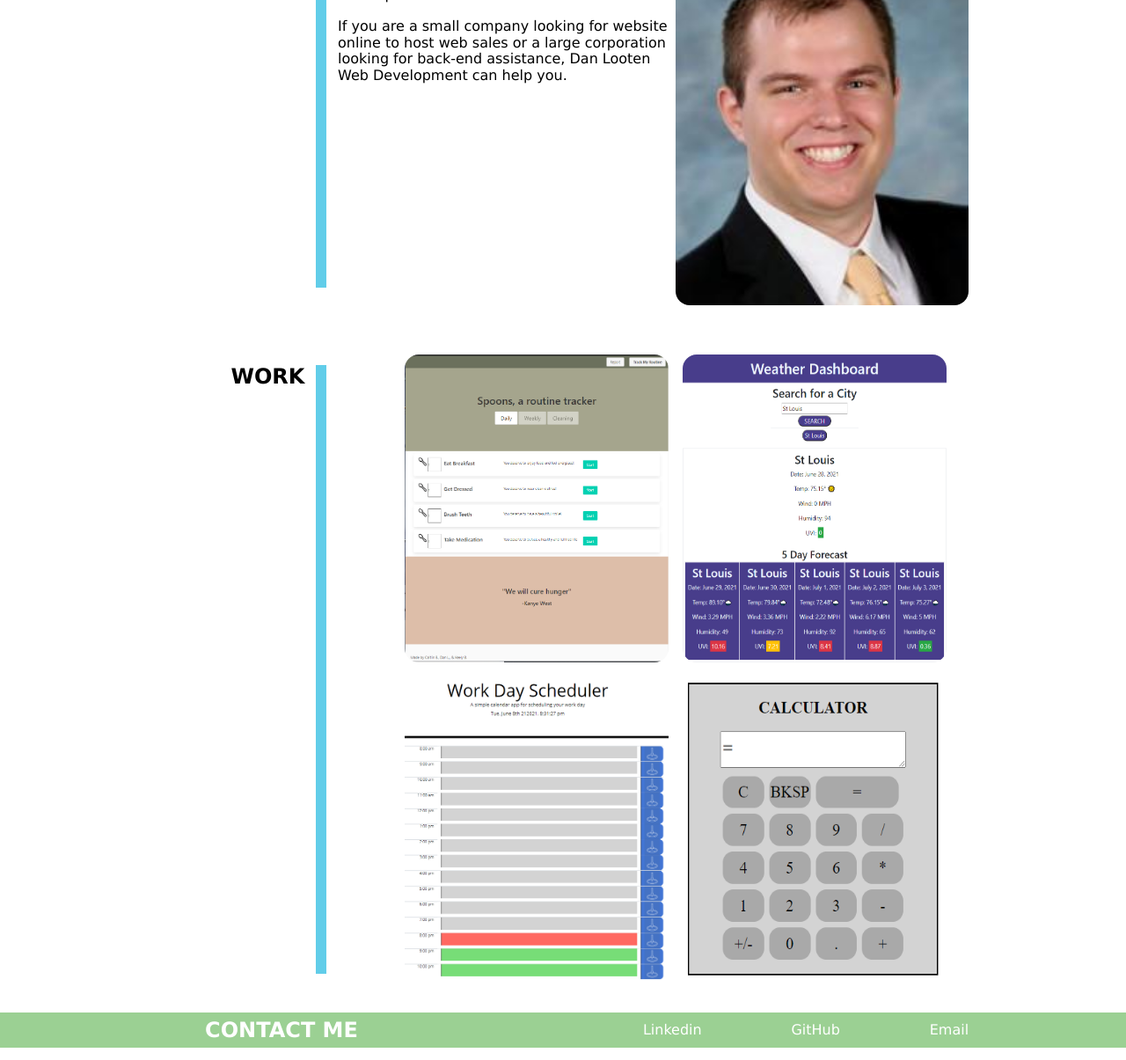
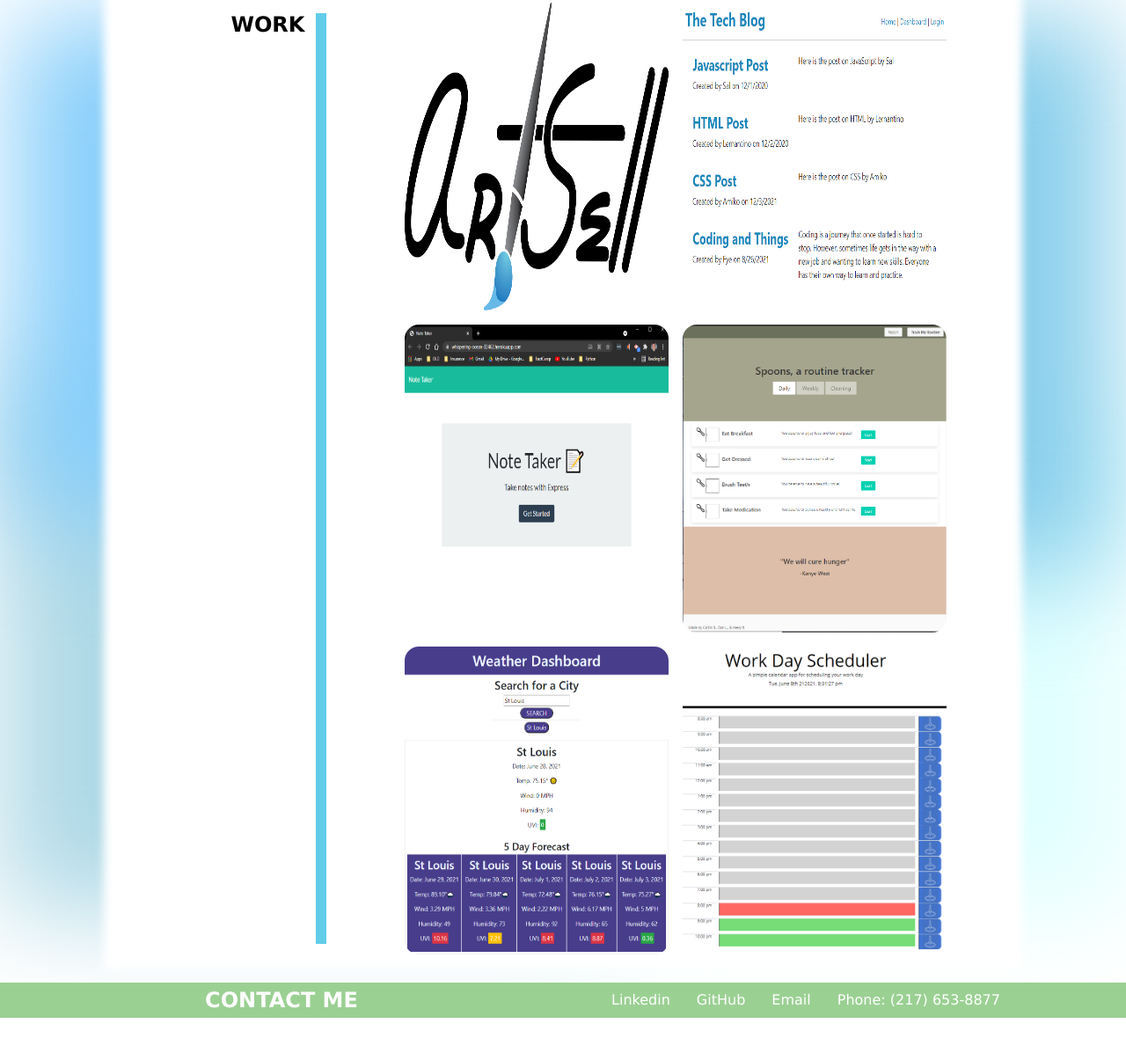
Before and after one commit to D-Loot/Portfolio, a plain HTML site: page index.html in a window 1280 px wide. Shown: the part 542-1747 px from the top of the page at 88% size. After the commit the page ends 1713 px from the top, so only its background shows below. Drawn offline with nearby package versions, Linux system fonts and the light colour scheme.

Commit message:
Added new project cards, removed image slider,  and added background effect

```diff
--- a/index.html
+++ b/index.html
@@ -27,13 +27,32 @@
     <!-- A container consisting of images that will cycle if certain buttons are pushed.
     REF: https://jqueryui.com/position/#cycler
     REF: IMAGES from http://nvidia-research-mingyuliu.com/gaugan/ -->
-    <div id="container">
+    <!-- <div id="container">
         <img class="imgCycler" src="./assets/images/fake flowers.png" width="50" height="307" alt="flowers">
         <img class="imgCycler" src="./assets/images/fake riverside.png" width="512" height="307" alt="riverside">
         <img class="imgCycler" src="./assets/images/fake coastline3.png" width="512" height="307" alt="coastline3">
       <div id="previous">&lt;</div>
       <div id="next">&gt;</div>
+      </div> -->
+      <div id="fourColor">
+          <p class="color-rectangle" id="topLeft1"></p>
+          <p class="color-rectangle" id="topRight1"></p>
+          <p class="color-rectangle" id="bottomLeft1"></p>
+          <p class="color-rectangle" id="bottomCenter1"></p>
+          <p class="color-rectangle" id="bottomRight1"></p>
+          <!-- <h1 id="logo">Dan Looten Web Development</h1> -->
+
+          <section id="about-me logo" class="content-grid grid-area-1">
+            <h2>ABOUT ME</h2>
+            <p>Dan Looten Web Development offers expertise in both front-end and back-end web development. <br> <br>
+                If you are a small company looking for website online to host web sales or a large corporation <br>
+                looking for back-end assistance, Dan Looten Web Development can help you.</p>
+
+            <img src="./assets/images/cover photo.jpg" alt="Profile Picture" class="profile-pic">
+        </section>
+
       </div>
+<!--
     <section id="about-me" class="content-grid grid-area-1">
         <h2>ABOUT ME</h2>
         <p>Dan Looten Web Development offers expertise in both front-end and back-end web development. <br> <br>
@@ -41,14 +60,90 @@
             looking for back-end assistance, Dan Looten Web Development can help you.</p>
 
         <img src="./assets/images/cover photo.jpg" alt="Profile Picture" class="profile-pic">
-    </section>
+    </section> -->
+
+    <div id="fourColor">
+        <p class="color-rectangle" id="topLeft2"></p>
+        <p class="color-rectangle" id="topRight2"></p>
+        <p class="color-rectangle" id="bottomLeft2"></p>
+        <p class="color-rectangle" id="bottomCenter2"></p>
+        <p class="color-rectangle" id="bottomRight2"></p>
 
     <section id="work" class="content-grid grid-area-2">
         <h2>WORK</h2>
         <div class="App-Flex">
             <!--Create an animation that flips the card as the user hovers over the card.
             REF: https://www.w3schools.com/howto/howto_css_flip_card.asp -->
-            <div class="App-Info" id="First-App">
+            <div class="App-Info">
+                <div class="App-Info-inner">
+                    <div class="App-Info-Img">
+                        <img src="./assets/images/Artsell-logo.png" alt="Artsell Project" class="App-Info-Img-Init">
+                    </div>
+                    <div class="App-Info-Text">
+                        <h1>ArtSell Project</h1>
+                        <p>An art E-Commerce site. Users are able to sign in, add artwork to the cart database and simulate the checkout portion of the transaction using Stripe.</p>
+                        <p>Skills:</p>
+                        <div class="skillsTextDiv">
+                            <p>Stripe</p>
+                            <p>Heroku</p>
+                            <p>NodeJS</p>
+                            <p>Sequelize</p>
+                            <p>ExpressJS</p>
+                            <p>Express-Handlebars</p>
+                            <div class="link-border">
+                                <p><a href="https://artsell.herokuapp.com/" target="_blank" rel="noopener noreferrer" id="hover-text">Deployed App</a></p>
+                                <p><a href="https://github.com/D-Loot/ArtSell/" target="_blank" rel="noopener noreferrer" id="hover-text">GitHub Repository</a></p>
+                            </div>
+                        </div>
+                    </div>
+                </div>
+            </div>
+            <div class="App-Info">
+                <div class="App-Info-inner">
+                    <div class="App-Info-Img">
+                        <img src="./assets/images/TechBlog.PNG" alt="TechBlog" class="App-Info-Img-Init">
+                    </div>
+                    <div class="App-Info-Text">
+                        <h1>Tech Blog</h1>
+                        <p>A full-stack developed blog. Users are able to sign in, create, update, and delete posts and add new comments to existing posts.</p>
+                        <p>Skills:</p>
+                        <div class="skillsTextDiv">
+                            <p>Heroku</p>
+                            <p>NodeJS</p>
+                            <p>Sequelize</p>
+                            <p>ExpressJS</p>
+                            <p>Express-Handlebars</p>
+                            <div class="link-border">
+                                <p><a href="https://guarded-journey-90332.herokuapp.com/" target="_blank" rel="noopener noreferrer" id="hover-text">Deployed App</a></p>
+                                <p><a href="https://github.com/D-Loot/W14-TechBlog/" target="_blank" rel="noopener noreferrer" id="hover-text">GitHub Repository</a></p>
+                            </div>
+                        </div>
+                    </div>
+                </div>
+            </div>
+            <div class="App-Info">
+                <div class="App-Info-inner">
+                    <div class="App-Info-Img">
+                    <img src="./assets/images/OpeningPage.PNG" alt="Note Taker" class="App-Info-Img-Init">
+                    </div>
+                    <div class="App-Info-Text">
+                        <h1>Note Taker</h1>
+                        <p>A fully functional note taker app. The front end was provided, and the backend was completed by this developer.</p>
+                        <p>Skills:</p>
+                        <div class="skillsTextDiv">
+                            <p>Heroku</p>
+                            <p>NodeJS</p>
+                            <p>ExpressJS</p>
+                            <p>Express-Handlebars</p>
+                            <div class="link-border">
+                                <p><a href="https://whispering-ocean-33462.herokuapp.com/" target="_blank" rel="noopener noreferrer" id="hover-text">Deployed App</a></p>
+                                <p><a href="https://github.com/D-Loot/W11-ExpressJS-NoteTaker/" target="_blank" rel="noopener noreferrer" id="hover-text">GitHub Repository</a></p>
+                            </div>
+                        </div>
+                    </div>
+                </div>
+            </div>
+            <div class="App-Info">
                 <a href="https://d-loot.github.io/spoons/">
                     <div class="App-Info-inner">
                         <div class="App-Info-Img">
@@ -65,7 +160,10 @@
                                 <p>API</p>
                                 <p>moment.js</p>
                                 <p>GitHub</p>
-                                <p>timer (setInterval)</p>
+                                <div class="link-border">
+                                    <p><a href="https://d-loot.github.io/spoons/" target="_blank" rel="noopener noreferrer" id="hover-text">Deployed App</a></p>
+                                    <p><a href="https://github.com/D-Loot/spoons/" target="_blank" rel="noopener noreferrer" id="hover-text">GitHub Repository</a></p>
+                                </div>
                             </div>
                         </div>
                     </div>
@@ -89,6 +187,10 @@
                                 <p>OpenWeatherMap API</p>
                                 <p>moment.js</p>
                                 <p>Local Storage</p>
+                                <div class="link-border">
+                                    <p><a href="https://d-loot.github.io/W06-WeatherDashboard/" target="_blank" rel="noopener noreferrer" id="hover-text">Deployed App</a></p>
+                                    <p><a href="https://github.com/D-Loot/W06-WeatherDashboard" target="_blank" rel="noopener noreferrer" id="hover-text">GitHub Repository</a></p>
+                                </div>
                             </div>
                         </div>
                     </div>
@@ -111,25 +213,10 @@
                                 <p>JavaScript</p>
                                 <p>moment.js</p>
                                 <p>Local Storage</p>
-                            </div>
-                        </div>
-                    </div>
-                </a>
-            </div>
-
-            <div class="App-Info">
-                <a href="./calculator/index.html">
-                    <div class="App-Info-inner">
-                        <div class="App-Info-Img">
-                        <img src="./assets/images/Calculator.PNG" alt="Calculator" class="App-Info-Img-Init">
-                        </div>
-                        <div class="App-Info-Text">
-                            <h1>Calculator</h1>
-                            <p>A fully functional calculator.</p>
-                            <p>Skills:</p>
-                            <div class="skillsTextDiv">
-                                <p>HTML</p>
-                                <p>JavaScript</p>
+                                <div class="link-border">
+                                    <p><a href="https://d-loot.github.io/W05-WorkDayScheduler/" target="_blank" rel="noopener noreferrer" id="hover-text">Deployed App</a></p>
+                                    <p><a href="https://github.com/D-Loot/W05-WorkDayScheduler" target="_blank" rel="noopener noreferrer" id="hover-text">GitHub Repository</a></p>
+                                </div>
                             </div>
                         </div>
                     </div>
@@ -137,6 +224,7 @@
             </div>
         </div>
     </section>
+</div>
 
     <footer id="contact-me">
         <h2>CONTACT ME</h2>
@@ -144,11 +232,8 @@
             <li><a href="https://www.linkedin.com/in/dan-looten-1917b2178" class="hover-text">Linkedin</a></li>
             <li><a href="https://github.com/D-Loot/Portfolio"  class="hover-text">GitHub</a></li>
             <li><a href="mailto: danwlooten@gmail.com" class="hover-text">Email</a></li>
+            <li>Phone: (217) 653-8877</li>
         </ul>
     </footer>
-
-<script src="https://code.jquery.com/jquery-1.12.4.js"></script>
-<script src="https://code.jquery.com/ui/1.12.1/jquery-ui.js"></script>
-<script src="./assets/js/script.js"></script>
 </body>
 </html>
```
